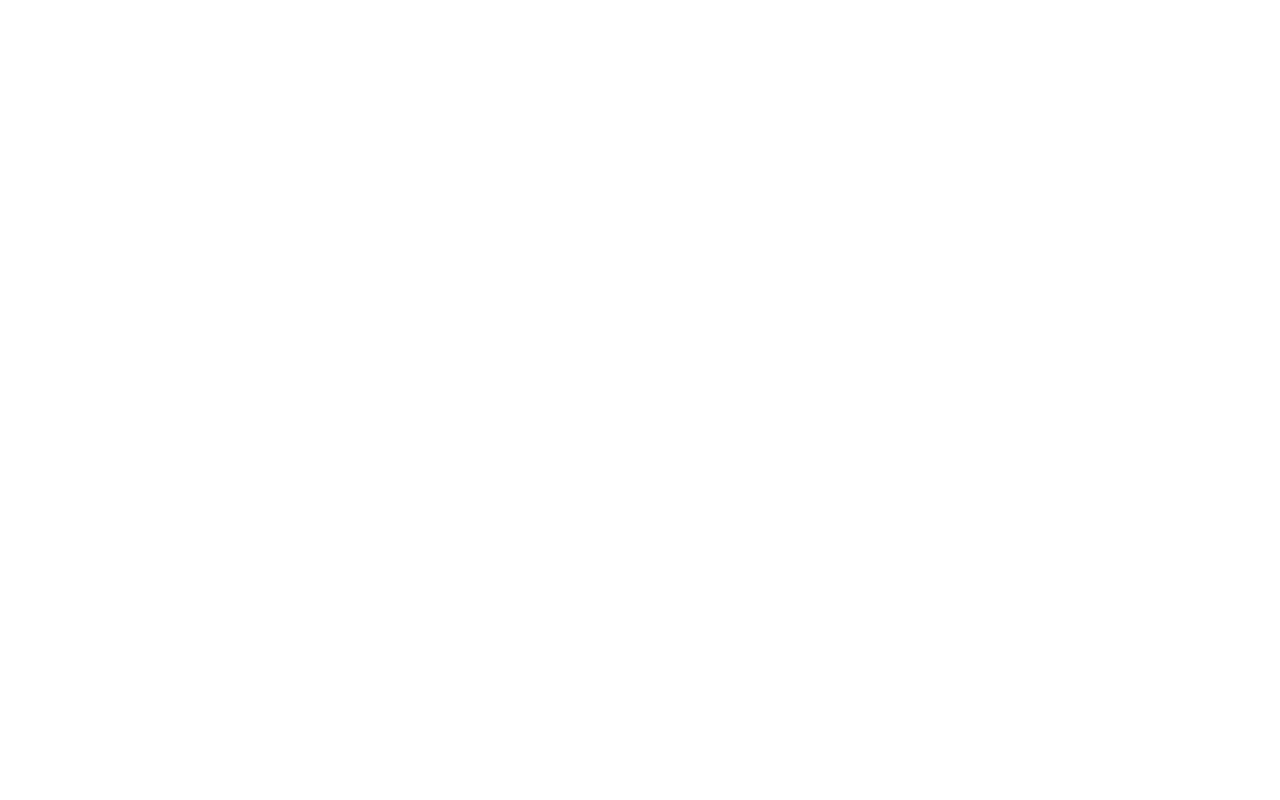
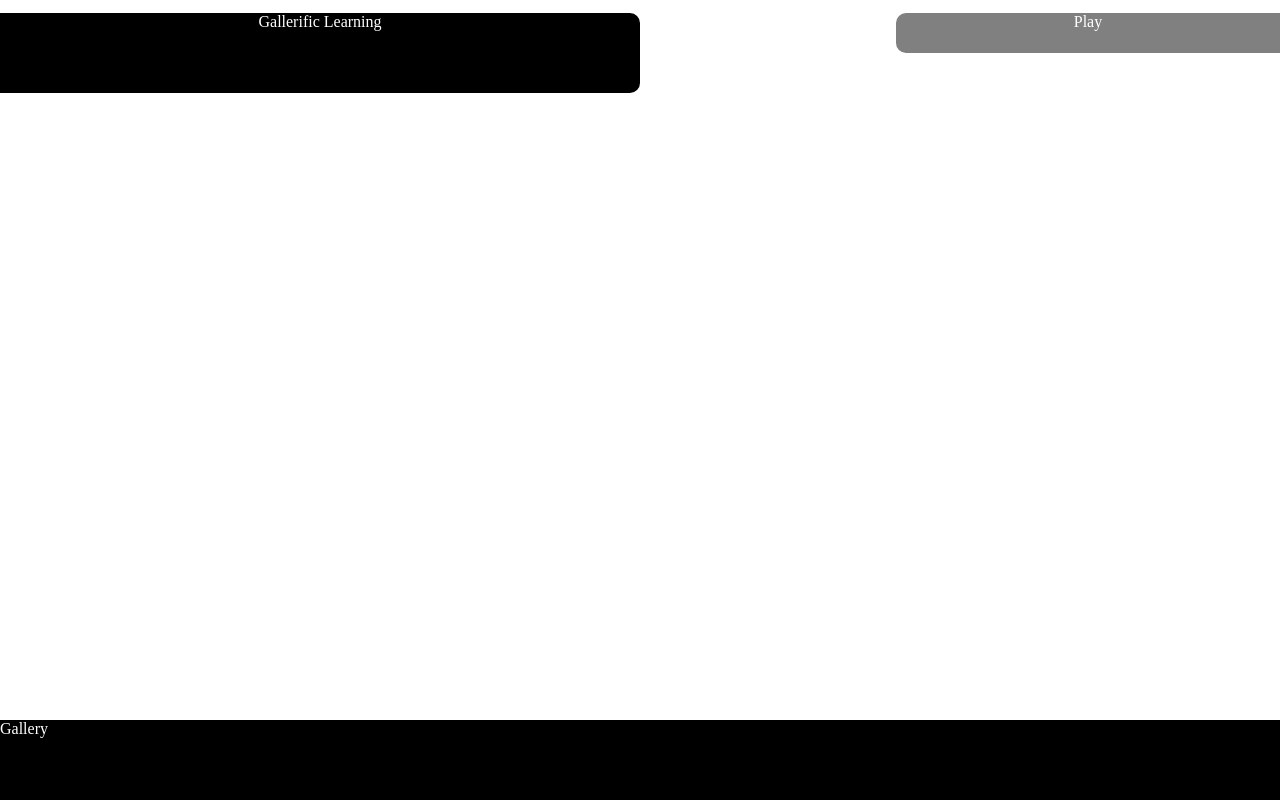
Before and after one commit to kisatoto/GallerificLearning, a plain HTML site: page index.html in a window 1280 px wide. Drawn offline with Linux system fonts and the light colour scheme.

Commit message:
Add files via upload

```diff
--- a/index.html
+++ b/index.html
@@ -1,6 +1,19 @@
 <html>
 <head>
+	<link rel="stylesheet" type="text/css" href="style.css">
+	<script src="scripts.js"></script>
+	<style>
+	</style>
 </head>
 <body>
+	<div id="title">
+			Gallerific Learning
+	</div>
+	<div id="menuItem">
+			Play
+	</div>
+	<div id="gallery" onclick="expand(this);">
+		Gallery
+	</div>
 </body>
 </html>
--- /dev/null
+++ b/scripts.js
@@ -0,0 +1,13 @@
+var expanded = false;
+function expand(item){
+	switch (expanded){
+		case true:
+			item.style.top = "90%";
+			expanded = false;
+			break;
+		case false:
+			item.style.top = "50%";
+			expanded = true;
+			break;
+	}
+}
--- /dev/null
+++ b/style.css
@@ -0,0 +1,42 @@
+*{
+	padding:0;
+	margin:0;
+}
+
+#title{
+	height: 10%;
+	width:50%;
+	text-align:center;
+	margin-top:1%;
+	border-radius:0 10px 10px 0;
+	background-color:black;
+	position:fixed;
+	color:white;
+	float:right;
+}
+
+#menuItem{
+	height: 5%;
+	width:30%;
+	text-align:center;
+	margin-top:1%;
+	border-radius:10px 0 0 10px;
+	background-color:grey;
+	position:fixed;
+	color:white;
+	float:right;
+	right:0;
+}
+
+#gallery{
+	position:fixed;
+	height: 50%;
+	width:100%;
+	background:black;
+	color:white;
+	top:90%;
+}
+
+#titleText{
+	padding:auto;
+}
```
